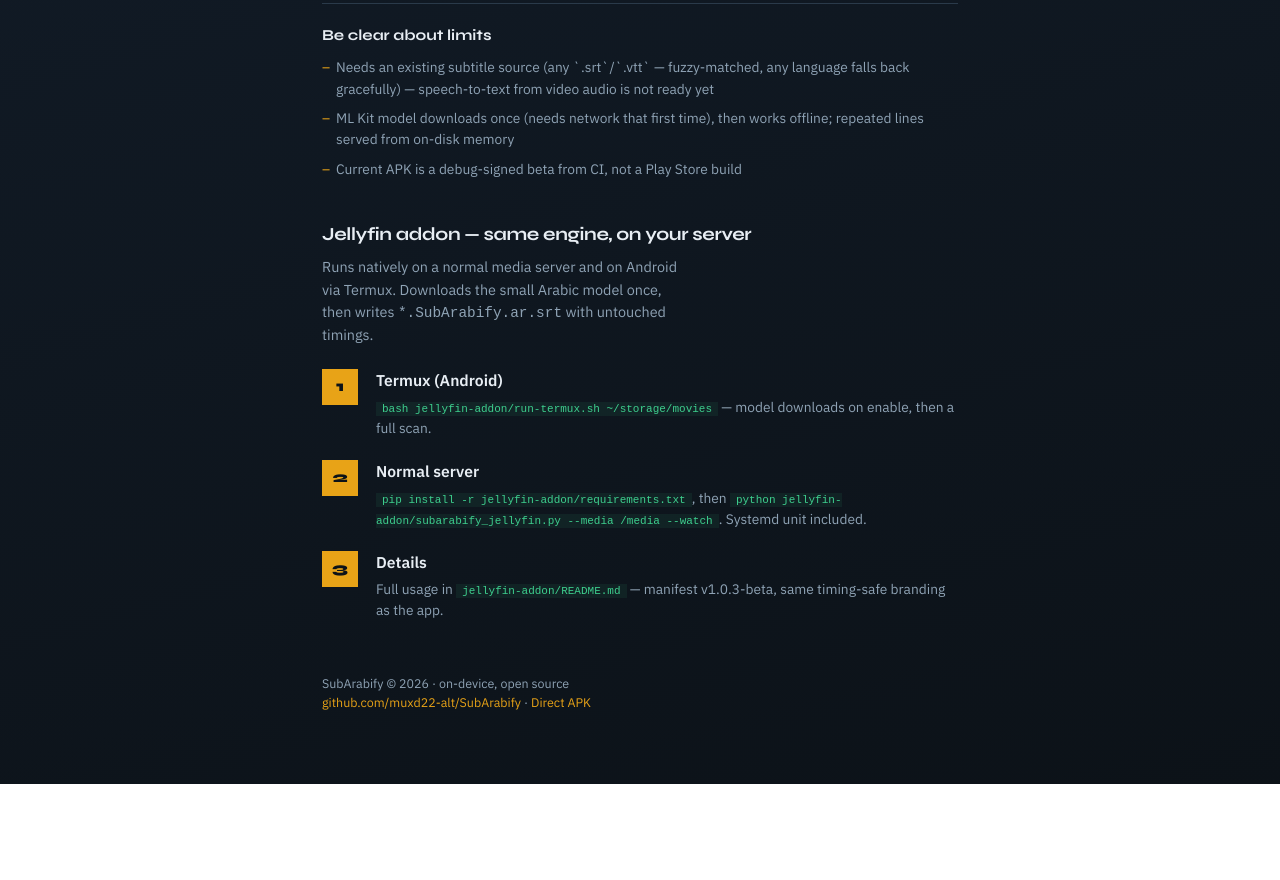
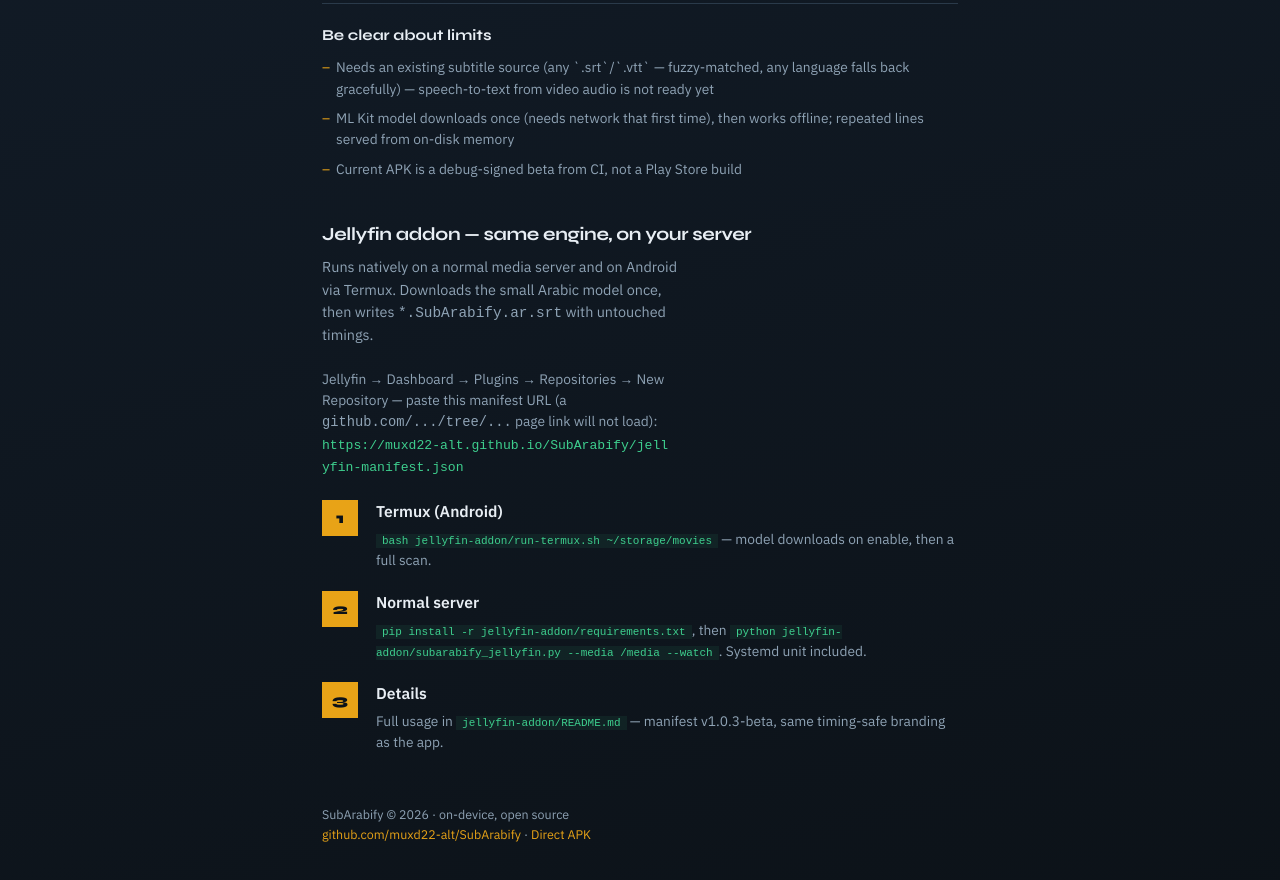
Before and after one commit to muxd22-alt/SubArabify, a plain HTML site: page docs/index.html in a window 1280 px wide. Shown: the part 1543-2423 px from the top of the page. Before the commit the page ends 2327 px from the top, so only its background shows below. Drawn offline with Linux system fonts and the light colour scheme.

Commit message:
Fix Jellyfin repository URL: proper manifest format + docs
- manifest.json rewritten to real Jellyfin repo format (array, stable
  uuid guid, icon imageUrl, versions[] with targetAbi/sourceUrl)
- CI publishes jellyfin-manifest.json with real sha256 + timestamp
- README / addon README / site now show the exact Repositories URL,
  warn that tree/ page links cannot load, and state enable = companion

```diff
--- a/docs/index.html
+++ b/docs/index.html
@@ -398,6 +398,7 @@
     <section class="flow">
       <h2>Jellyfin addon — same engine, on your server</h2>
       <p>Runs natively on a normal media server and on Android via Termux. Downloads the small Arabic model once, then writes <code>*.SubArabify.ar.srt</code> with untouched timings.</p>
+      <p style="margin-bottom:22px;font-size:0.86rem;color:var(--muted);">Jellyfin → Dashboard → Plugins → Repositories → New Repository — paste this manifest URL (a <code>github.com/.../tree/...</code> page link will not load):<br /><code style="color:var(--ok);font-size:0.82rem;word-break:break-all;">https://muxd22-alt.github.io/SubArabify/jellyfin-manifest.json</code></p>
       <div class="steps">
         <div class="step">
           <div>
```
Also changed, not shown: .github/workflows/build-and-deploy.yml, README.md, jellyfin-addon/README.md, jellyfin-addon/manifest.json.
